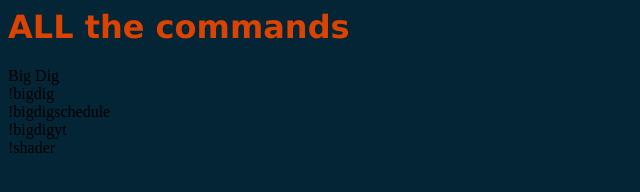
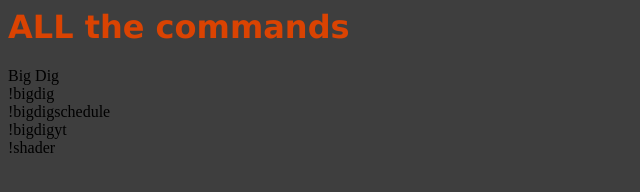
Before and after one commit to CaveMobster/commands, a plain HTML site: page all/index.html in a window 1280 px wide. Shown: the whole page, without its empty margins (0-640 px from the left). Drawn offline with Linux system fonts and the light colour scheme; files that its build step writes are made by us from their sources.

Commit message:
Update main.css

```diff
--- a/css/main.css
+++ b/css/main.css
@@ -1,5 +1,5 @@
 body {
-  background-color: #032535;
+  background-color: #3e3e3e;
 }
 
 h1 {
```
